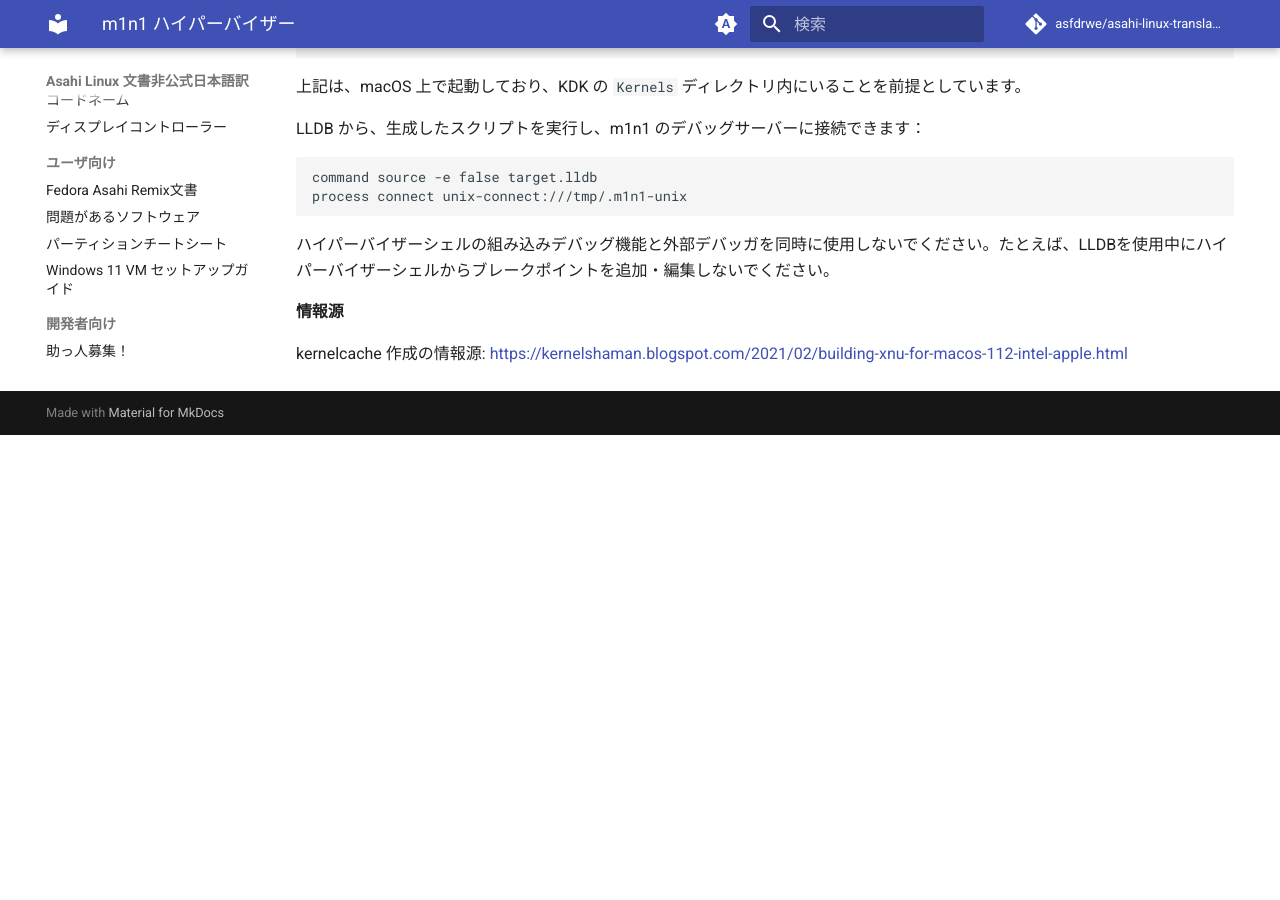
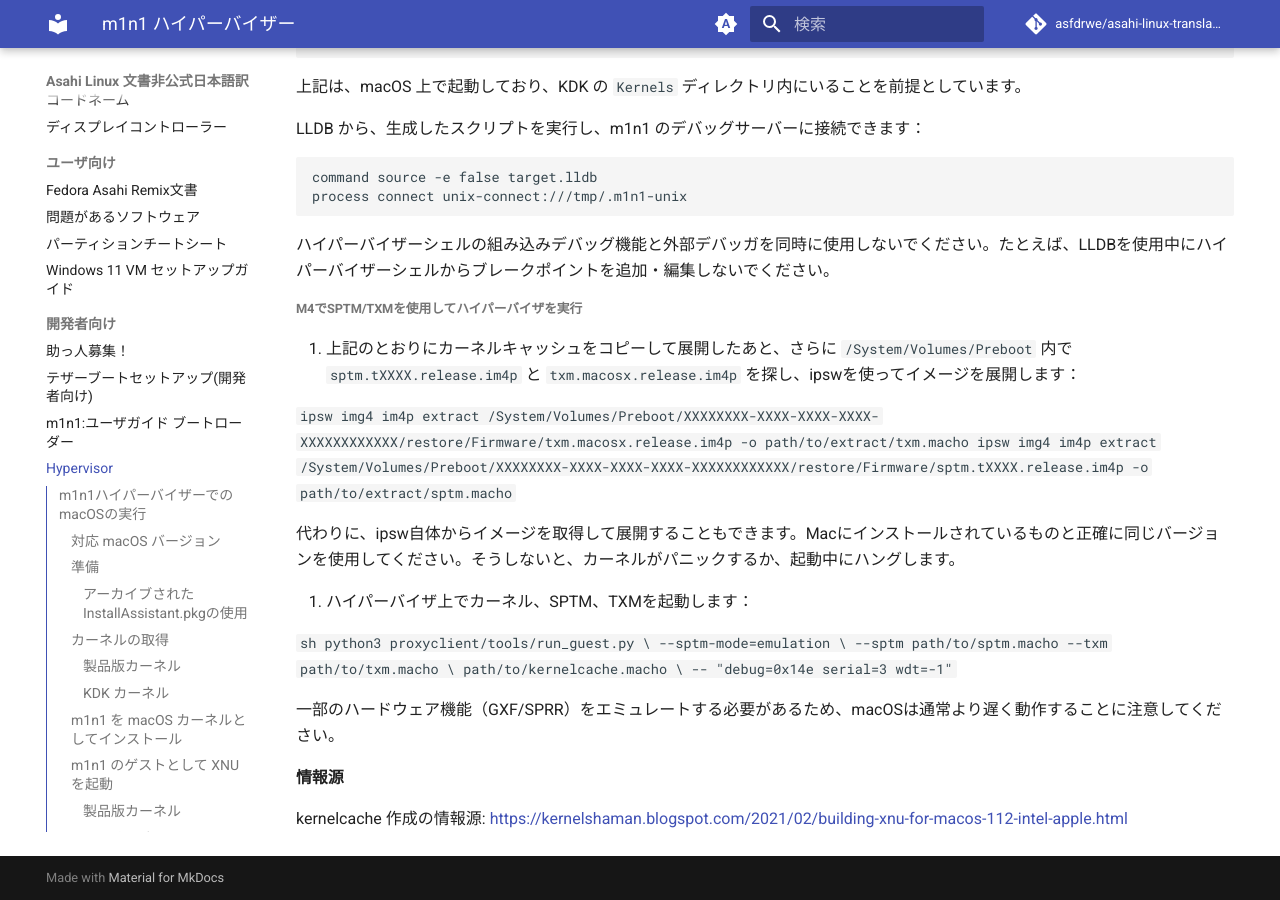
Before and after one commit to asfdrwe/asahi-linux-translations, an MkDocs documentation site: the page built from docs/sw/m1n1-hypervisor.md, in a window 1280 px wide and 900 px high, scrolled down 4261 px. Built offline with MkDocs 1.6.1 and Material for MkDocs 9.7.7, drawn with Linux system fonts in a browser that asks for light colours; comment, search, counter and statistics services are not loaded; before the commit the page ends 4696 px from its top, so only the background shows below that; some of the changed text lies outside the part shown.

Commit message:
updated to 20261031

````diff
--- a/docs/sw/m1n1-hypervisor.md
+++ b/docs/sw/m1n1-hypervisor.md
@@ -185,6 +185,29 @@
 
 ハイパーバイザーシェルの組み込みデバッグ機能と外部デバッガを同時に使用しないでください。たとえば、LLDBを使用中にハイパーバイザーシェルからブレークポイントを追加・編集しないでください。
 
+## M4でSPTM/TXMを使用してハイパーバイザを実行
+
+1. 上記のとおりにカーネルキャッシュをコピーして展開したあと、さらに `/System/Volumes/Preboot` 内で `sptm.tXXXX.release.im4p` と `txm.macosx.release.im4p` を探し、ipswを使ってイメージを展開します：
+
+   ```
+   ipsw img4 im4p extract /System/Volumes/Preboot/XXXXXXXX-XXXX-XXXX-XXXX-XXXXXXXXXXXX/restore/Firmware/txm.macosx.release.im4p -o path/to/extract/txm.macho
+   ipsw img4 im4p extract /System/Volumes/Preboot/XXXXXXXX-XXXX-XXXX-XXXX-XXXXXXXXXXXX/restore/Firmware/sptm.tXXXX.release.im4p -o path/to/extract/sptm.macho
+   ```
+
+   代わりに、ipsw自体からイメージを取得して展開することもできます。Macにインストールされているものと正確に同じバージョンを使用してください。そうしないと、カーネルがパニックするか、起動中にハングします。
+
+2. ハイパーバイザ上でカーネル、SPTM、TXMを起動します：
+
+   ```sh
+   python3 proxyclient/tools/run_guest.py \
+     --sptm-mode=emulation \
+     --sptm path/to/sptm.macho --txm path/to/txm.macho \
+     path/to/kernelcache.macho \
+      -- "debug=0x14e serial=3 wdt=-1"
+   ```
+
+   一部のハードウェア機能（GXF/SPRR）をエミュレートする必要があるため、macOSは通常より遅く動作することに注意してください。
+
 # 情報源
 kernelcache 作成の情報源:
 [https://kernelshaman.blogspot.com/2021/02/building-xnu-for-macos-112-intel-apple.html](https://kernelshaman.blogspot.com/2021/02/building-xnu-for-macos-112-intel-apple.html)
````
Also changed, not shown: other parts of docs/sw/m1n1-hypervisor.md (+1 -1 lines), docs/sw/m1n1-user-guide.md (+3 -3 lines).
